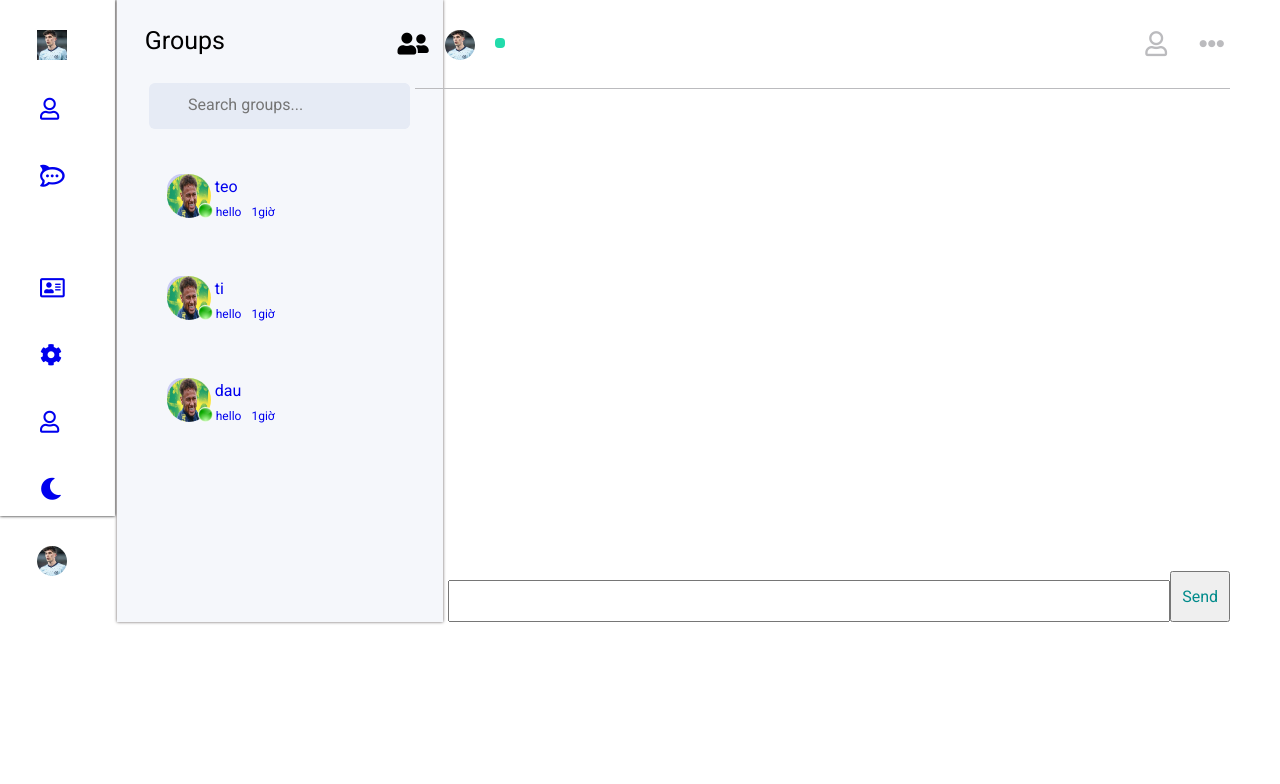
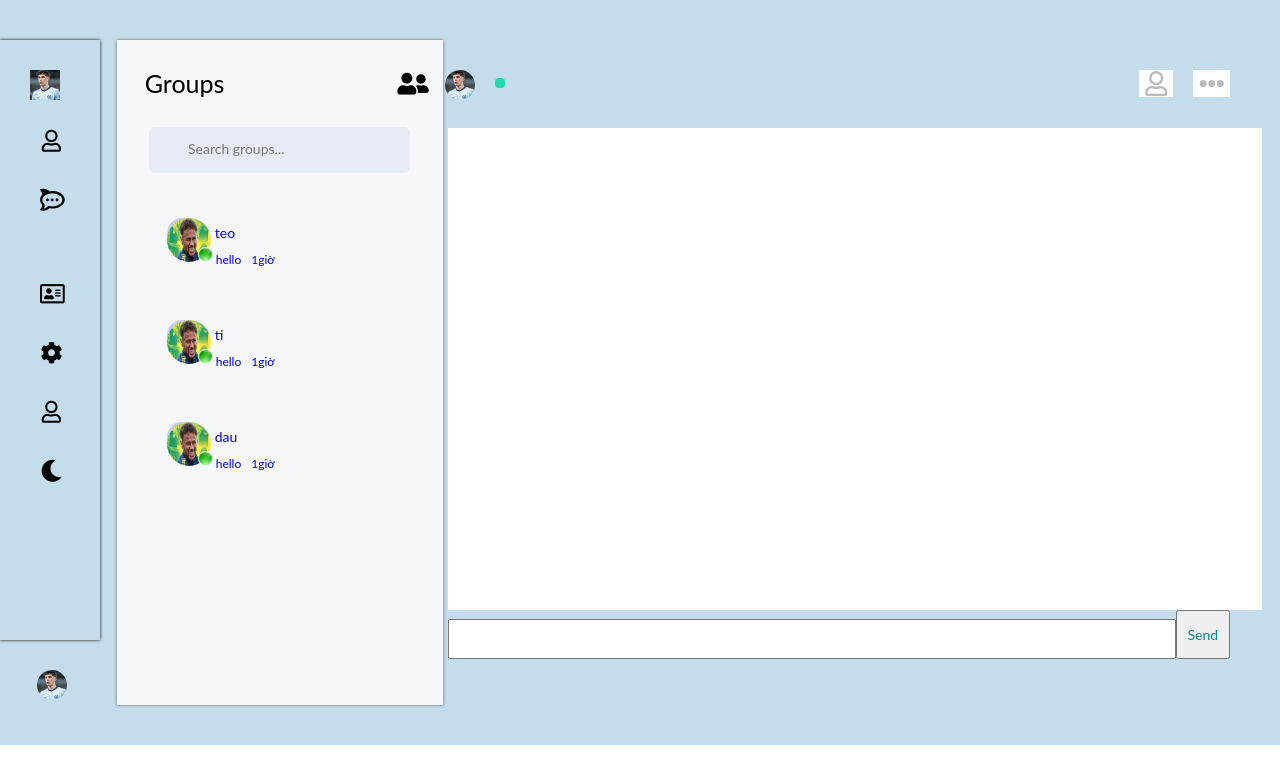
Before and after one commit to nickffcom/NhomFrontEnd_Nhom26_2021, an Angular app: page /chatsolo in a window 1280 px wide. Shown: the top 784 px of the page. Built offline with nearby package versions, Linux system fonts and the light colour scheme; no server answers; data requests are answered from the project's data file.

Commit message:
fix gdien

```diff
--- a/src/app/chatsolo/chatsolo.component.scss
+++ b/src/app/chatsolo/chatsolo.component.scss
@@ -1,20 +1,57 @@
 /* header bar */
+body {
+    background: #C5DDEB;
+    font: 14px/20px "Lato", Arial, sans-serif;
+    padding: 40px 0;
+    color: black;
+  }
 .header__navbar {
     background-color: var(--white-color);
     box-shadow: 0 0 3px 0 black;
     display: flex;
     flex-direction: column;
+   margin-right: 15px;
+   height: 600px;
+}
+.chat-with {
+    font-weight: bold;
+    font-size: 16px;
+  }
+  .chat-num-messages {
+    color: grey;
+  }
+  textarea {
+    width: 100%;
+    border: none;
+    padding: 10px 20px;
+    font: 14px/22px "Lato", Arial, sans-serif;
+    margin-bottom: 10px;
+    border-radius: 5px;
+    resize: none;
 
+  }
+  .fa-file-o, .fa-file-image-o {
+    font-size: 16px;
+    color: gray;
+    cursor: pointer;
 
+  }
 
+.container {
+    margin: 50px auto;
+   width: 100%;
+    background: #F5F7FB;
+    border-radius: 5px;
+    height: 700px;
+  }
 
-}
 
 .header__navbar-list {
     list-style: none;
-    margin-left: 0px;
-    padding-top: 0px;
+    // margin-left: 0px;
+    // padding-top: 0px;
     margin-top: -10px;
+
 
 }
 .header__navbar-list-link {
@@ -24,16 +61,19 @@
 
 }
 .header__navbar-list-item {
-    padding-top: 45px;
+    padding-top: 35px;
     position: relative;
-    /* padding-right: 20px; */
 
+    align-items: center;
+    text-align: center;
+    margin-right: 37px;
 
 
 }
 .header__navbar-list-icon {
-    color:  var( --text-color);
+    // color:  var( --text-color);
     font-size: 22px;
+    color: black;
 
 
 }
@@ -209,7 +249,7 @@
     justify-content: space-between;
     height: 88px;
     margin-left: -33px;
-    border-bottom: 1px solid #bbbbbe;;
+
 }
 .active {
     width: 10px;
@@ -328,3 +368,16 @@ html {
     overflow: scroll;
     border: 1px solid #ccc;
 }
+.send{
+    float: right;
+    color: blue;
+    font-size: 16px;
+    text-transform: uppercase;
+    border: none;
+    cursor: pointer;
+    font-weight: bold;
+    background: #F2F5F8;
+    &:hover {
+        color: darken(blue, 7%);
+      }
+}
```
